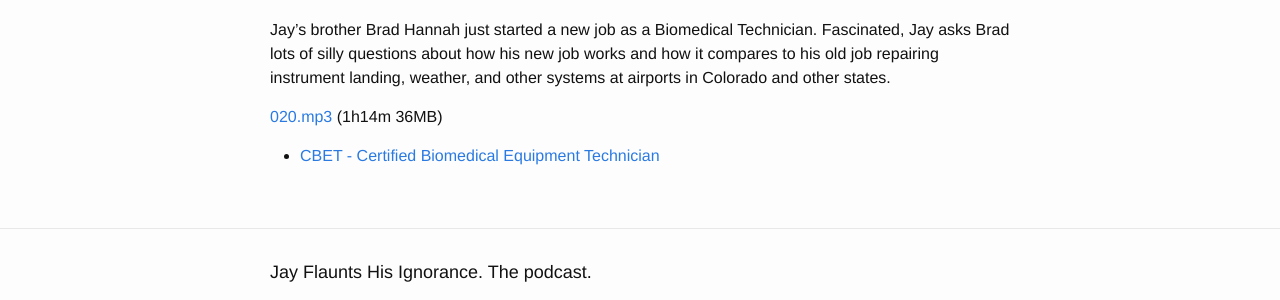
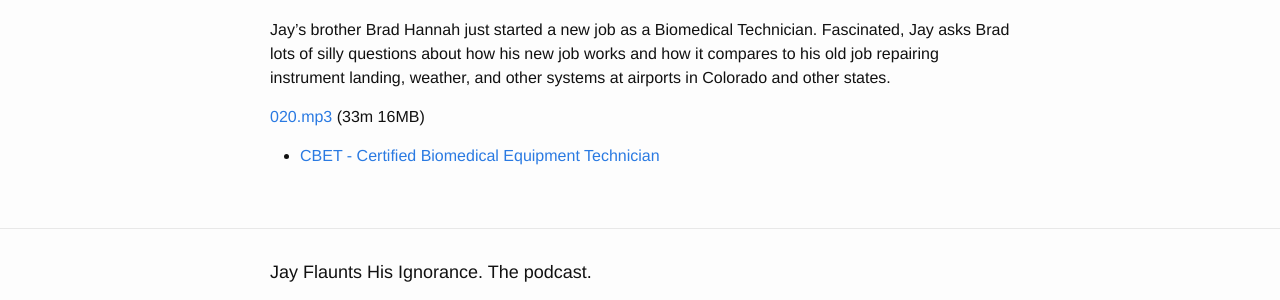
Before and after one commit to jhannah/jayflaunts, a Jekyll site: the page built from _posts/2017-03-20-med-tech.md, in a window 1280 px wide. Shown: the part 224-524 px from the top of the page. Built offline with Jekyll 4.4.1, drawn with Linux system fonts in a browser that asks for light colours; some of the changed lines change nothing that is shown.

Commit message:
oops, fixed the .mp3 file info

```diff
--- a/_posts/2017-03-20-med-tech.md
+++ b/_posts/2017-03-20-med-tech.md
@@ -3,8 +3,8 @@ layout: post
 title:  "20 Biomedical Technician w/ Brad Hannah"
 date:   2017-03-20 20:27:34
 categories:
-duration: 1:14:14
-length: 35635174
+duration: 33:35
+length: 16121484
 link: "https://dl.dropboxusercontent.com/u/244885/jay_flaunts/020.mp3"
 ---
 
@@ -14,6 +14,6 @@ about how his new job works and how it
 compares to his old job repairing instrument landing, weather, and other systems
 at airports in Colorado and other states.
 
-<a href="{{site.dropbox_url}}/020.mp3" target="_blank">020.mp3</a> (1h14m 36MB)
+<a href="{{site.dropbox_url}}/020.mp3" target="_blank">020.mp3</a> (33m 16MB)
 
 * <a href="http://www.aami.org/professionaldevelopment/content.aspx?ItemNumber=1938">CBET - Certified Biomedical Equipment Technician</a>
```
